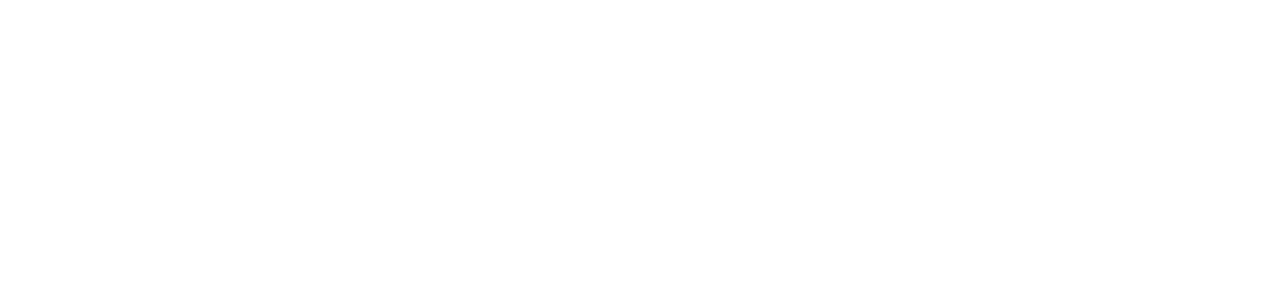
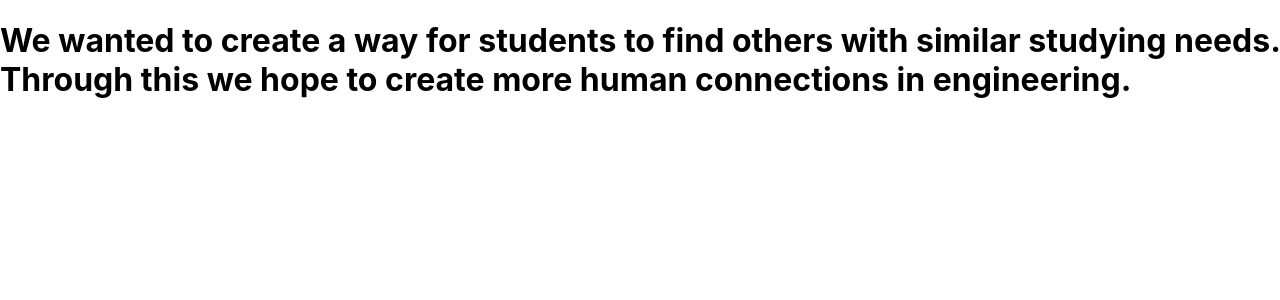
Before and after one commit to podrazque/studyBetter, a React (Create React App) app: page /aboutus in a window 1280 px wide. Shown: the top 300 px of the page. Built offline with nearby package versions, Linux system fonts and the light colour scheme.

Commit message:
some basic routing setup

```diff
--- a/src/App.js
+++ b/src/App.js
@@ -3,12 +3,19 @@ import React from 'react';
 import { Route } from "react-router-dom";
 import HomePage from "./components/pages/HomePage";
 import LoginPage from "./components/pages/LoginPage";
+import SignUpPage from "./components/pages/SignUpPage";
+import AboutUs from "./components/pages/AboutUs";
+
+
+
 
 
 const App = () => (
 	<div>
 		<Route path="/" exact component={HomePage} />
 		<Route path="/login" exact component={LoginPage} />
+		<Route path="/signup" exact component={SignUpPage} />
+		<Route path="/aboutus" exact component={AboutUs} />
 	</div>
 );
 
--- /dev/null
+++ b/src/components/pages/AboutUs.js
@@ -0,0 +1,11 @@
+import React from "react";
+
+const AboutUs = () => (
+	<div>
+		<h1>We wanted to create a way for students to find others
+with similar studying needs. Through this we hope to create
+more human connections in engineering.</h1>
+	</div>
+);
+
+export default AboutUs;
--- a/src/components/pages/HomePage.js
+++ b/src/components/pages/HomePage.js
@@ -5,6 +5,8 @@ const HomePage = () => (
 	<div>
 		<h1>Home Page</h1>
 		<Link to="/login">Login</Link>
+		<Link to="/signup">Sign Up</Link>
+		<Link to="/aboutus">About</Link>
 	</div>
 );
 
--- /dev/null
+++ b/src/components/pages/SignUpPage.js
@@ -0,0 +1,9 @@
+import React from "react";
+
+const SignUpPage = () => (
+	<div>
+		<h1>Sign Up Page</h1>
+	</div>
+);
+
+export default SignUpPage;
```
